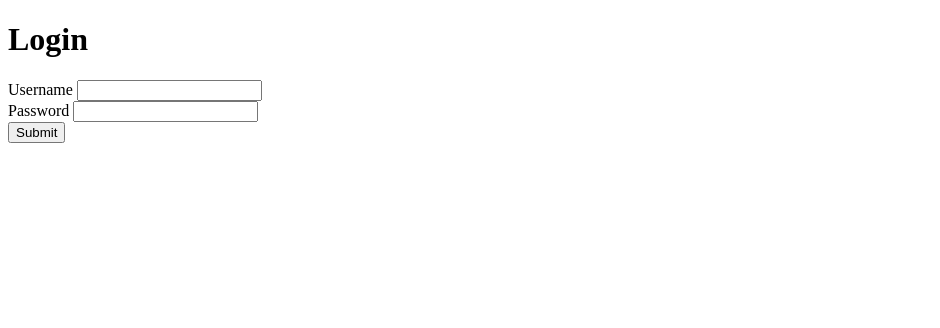
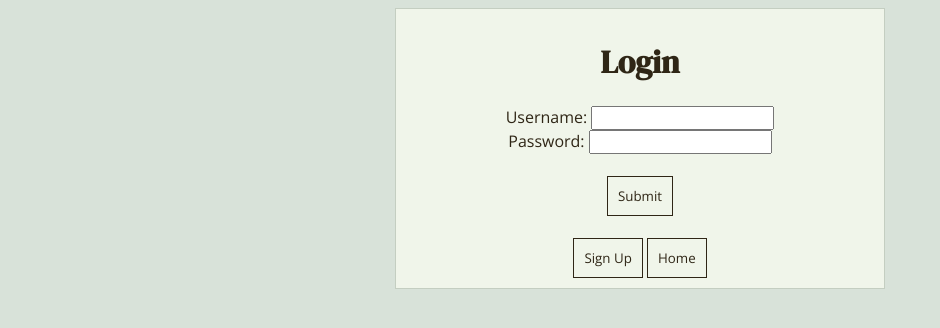
Before and after one commit to bioshield-hatch/ai-backend, a Flask app: page /login in a window 1280 px wide. Shown: the top 328 px of the page, without its empty margins (0-940 px from the left). Run offline with Flask 3, Linux system fonts and the light colour scheme.

Commit message:
log in and sign up

```diff
--- a/templates/index.html
+++ b/templates/index.html
@@ -38,7 +38,7 @@
       <!-- misc area 3 (right bottom box)-->
       <div class="grid-sec" id="g5">column five</div>
       <div class="grid-sec" id="g6">
-        <p>Created by us :]</p>
+        <p>Created by Jacob Shumer, William Mitchell, Zamorah Morton, James Norris, and Eugene Park.</p>
       </div>
     </div>
   </body>
--- a/templates/login.html
+++ b/templates/login.html
@@ -1,21 +1,31 @@
 <!DOCTYPE html>
 <html lang="en">
   <head>
-    <meta charset="UTF-8">
-    <title>Title</title>
+    <meta charset="UTF-8" />
+    <meta name="viewport" content="width=device-width, initial-scale=1.0" />
+    <title>Log In</title>
+    <link href="/templates/style.css" rel="stylesheet" type="text/css" media="all" />
+    <link href="/templates/substyles/basic.css" rel="stylesheet" type="text/css" media="all" />
   </head>
   <body>
+    <div class="container">
       <h1>Login</h1>
+      <!-- login form -->
       <form method="post" action="">
         <div class="form-group">
-            <label>Username</label>
-            <input type="text" name="username">
+          <label>Username:</label>
+          <input type="text" name="username" />
         </div>
         <div class="form-group">
-            <label>Password</label>
-            <input type="password" name="password">
+          <label>Password:</label>
+          <input type="password" name="password" />
         </div>
+        <br>
         <button type="submit" class="btn btn-primary">Submit</button>
       </form>
+      <br>
+      <button onclick="location.href='/templates/signup.html';">Sign Up</button>
+      <button onclick="location.href='/templates/index.html';">Home</button>
+    </div>
   </body>
 </html>
--- /dev/null
+++ b/templates/substyles/basic.css
@@ -0,0 +1,15 @@
+/*page alignment*/
+body {
+    width: 500px;
+    position: relative;
+    margin-left: auto;
+    margin-right: auto;
+  }
+
+.container{
+    text-align: center;
+    padding: 10px;
+    margin: 5px;
+    background-color: var(--secbg);
+    border: 1.5px solid var(--accent1);
+}
```
Also changed, not shown: templates/signup.html (+31 -0 lines). Lines whose indentation alone changed are shown as unchanged.
